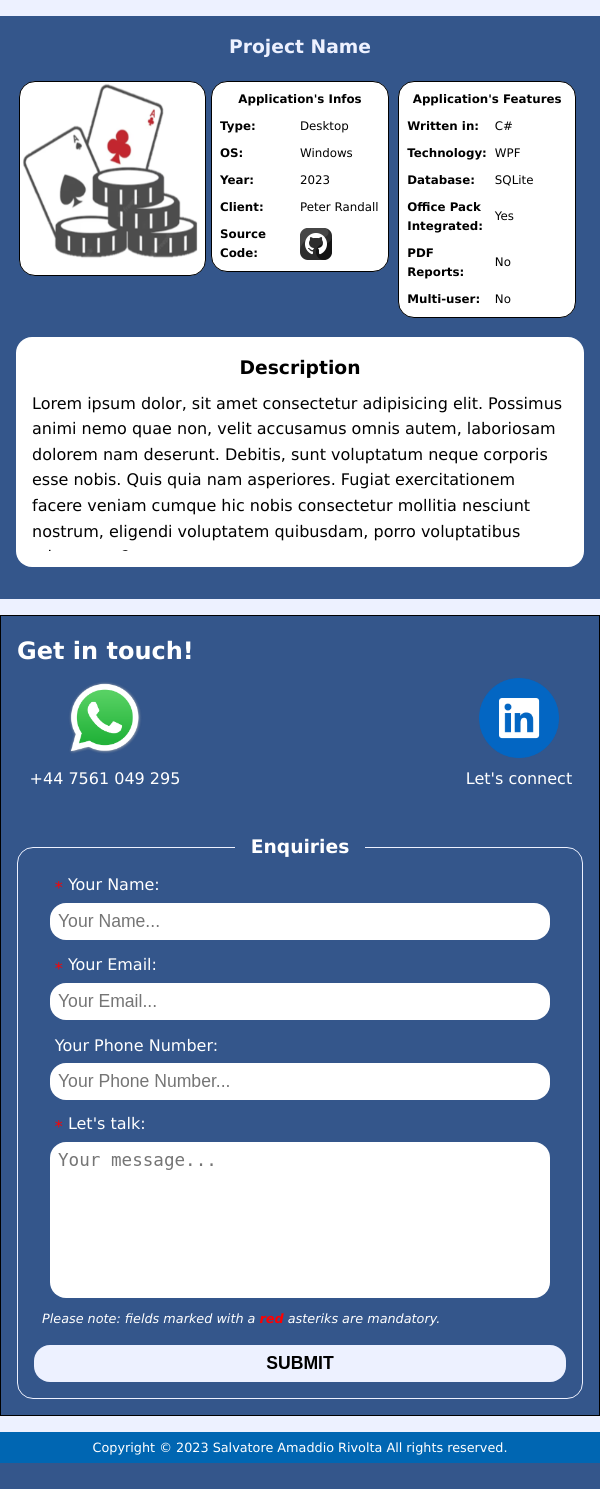
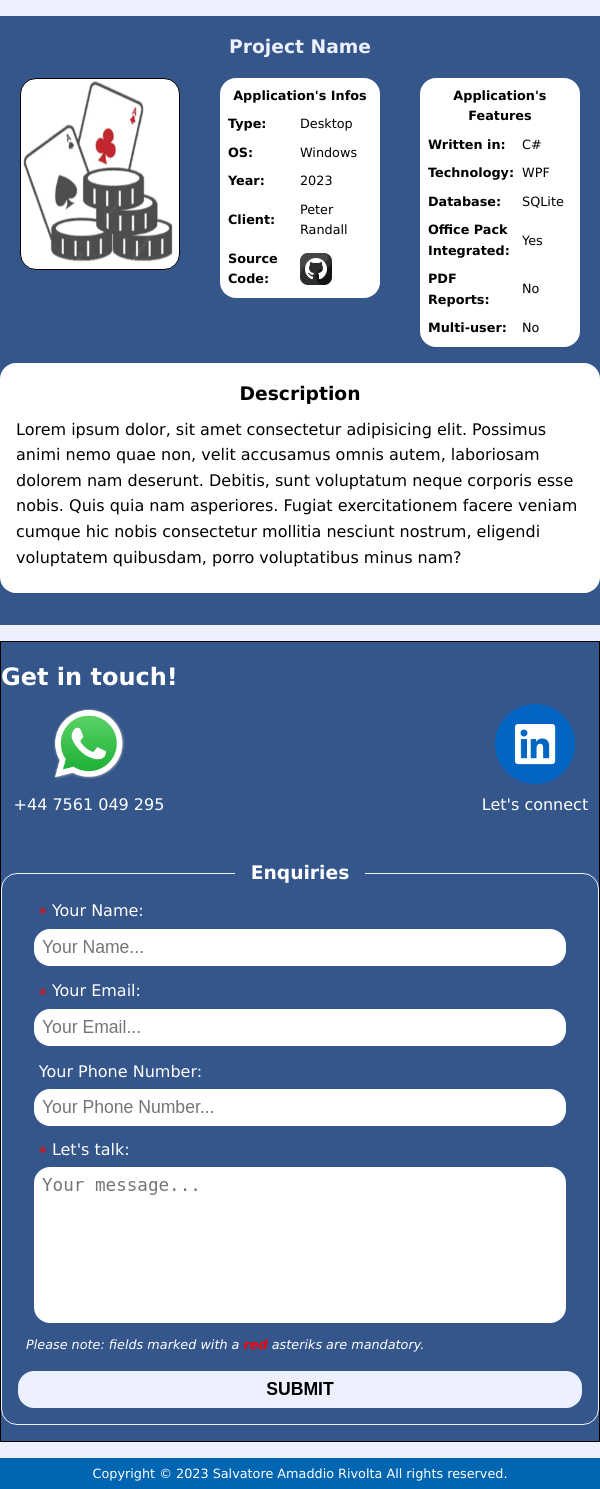
Before and after one commit to SalvatoreAmaddio/Portfolio, a PHP site: page /projectPresentation.html in a window 600 px wide. Shown: the part 122-1611 px from the top of the page. Before the commit the page ends 1585 px from the top, so only its background shows below. Run offline with PHP 8.4, Linux system fonts and the light colour scheme.

Commit message:
Update presentation.css

```diff
--- a/css/presentation.css
+++ b/css/presentation.css
@@ -11,8 +11,6 @@
 #projectDetails, #projectDescription
 {
     color: black;
-    max-width: 100%;
-    margin: 0 auto;
     margin-bottom: 1rem;
     display: flow-root;
 }
@@ -32,7 +30,6 @@
 
 #projectImgContainer, #projectInfos, #projectFeatures
 {
-    border: 1px solid black;
     background-color: white;
     border-radius: 1rem;
     width: 80%;
@@ -42,14 +39,19 @@
 
 #projectImgContainer
 {
-    width: 15rem;
+    width: 20%;
+    min-width: 80%;
     max-width: 100%;
+    height: 16rem;
+    overflow: hidden;
+    border: 1px solid black;
 }
 
 #projectImgContainer img
 {
+    display: block;
     width: 100%;
-    height: 100%;
+    height: inherit;
 }
 
 .tableHeader th
@@ -101,46 +103,57 @@ table td
     max-height: 10rem;
 }
 
-@media screen and (max-width:815.5px)
+@media screen and (max-width:739.5px) and (min-width:519.5px)
 {
+    .container
+    {
+        padding-left: 0rem;
+        padding-right: 0rem;
+    }
+
     #col2, #col3
     {
         font-size: .9rem;
     }
 
-    #projectInfos, #projectFeatures
+    #projectImgContainer
     {
-        width: 85%;
+        height: 13rem;
     }
 }
 
-@media screen and (max-width:719.5px)
+@media screen and (max-width:655.5px) and (min-width:519.5px)
 {
-    #projectDetails
-    {
-        padding: .2rem;
-    }
-
     #col2, #col3
     {
         font-size: .8rem;
     }
 
-    #projectInfos, #projectFeatures
+    #projectImgContainer
+    {
+        height: 12rem;
+    }
+}
+
+@media screen and (max-width:584.5px) and (min-width:519.5px)
+{
+    #projectImgContainer, #projectInfos, #projectFeatures
     {
         width: 90%;
     }
+
+    #projectImgContainer
+    {
+        height: 11rem;
+    }
 }
 
-@media screen and (max-width:630.5px)
+@media screen and (max-width:519.5px)
 {
-    #col2, #col3
+    #col1, #col2, #col3
     {
-        font-size: .74rem;
-    }
-
-    #projectInfos, #projectFeatures
-    {
-        width: 95%;
+        float: none;
+        width: 100%;
+        margin-bottom: 1rem;
     }
 }
```
